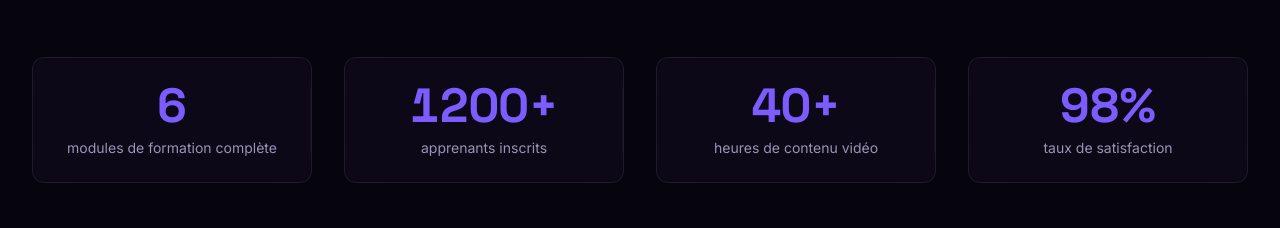
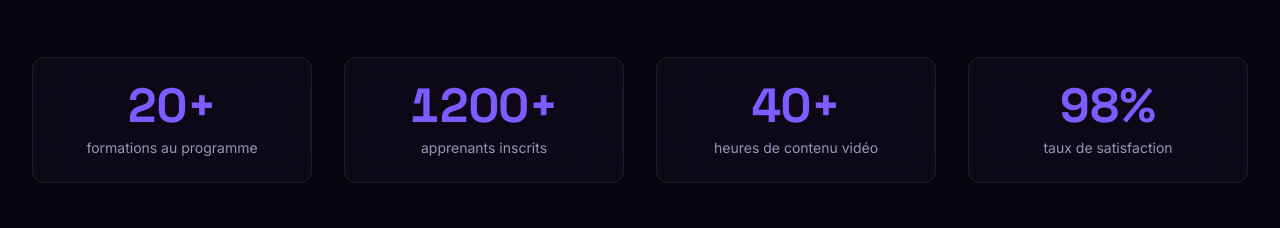
Before and after one commit to karimbzn31/DigitalX-Solutions-, a Next.js app: page / in a window 1280 px wide. Shown: the part 1280-1508 px from the top of the page. Built offline with nearby package versions, Linux system fonts and the light colour scheme.

Commit message:
📊 Stats: 6 modules → 20+ formations

```diff
--- a/src/components/landing/Stats.tsx
+++ b/src/components/landing/Stats.tsx
@@ -3,7 +3,7 @@
 import { AnimatedCounter } from "@/components/shared/AnimatedCounter";
 
 const stats = [
-  { value: 6, label: "modules de formation complète", suffix: "" },
+  { value: 20, label: "formations au programme", suffix: "+" },
   { value: 1200, label: "apprenants inscrits", suffix: "+" },
   { value: 40, label: "heures de contenu vidéo", suffix: "+" },
   { value: 98, label: "taux de satisfaction", suffix: "%" },
```
